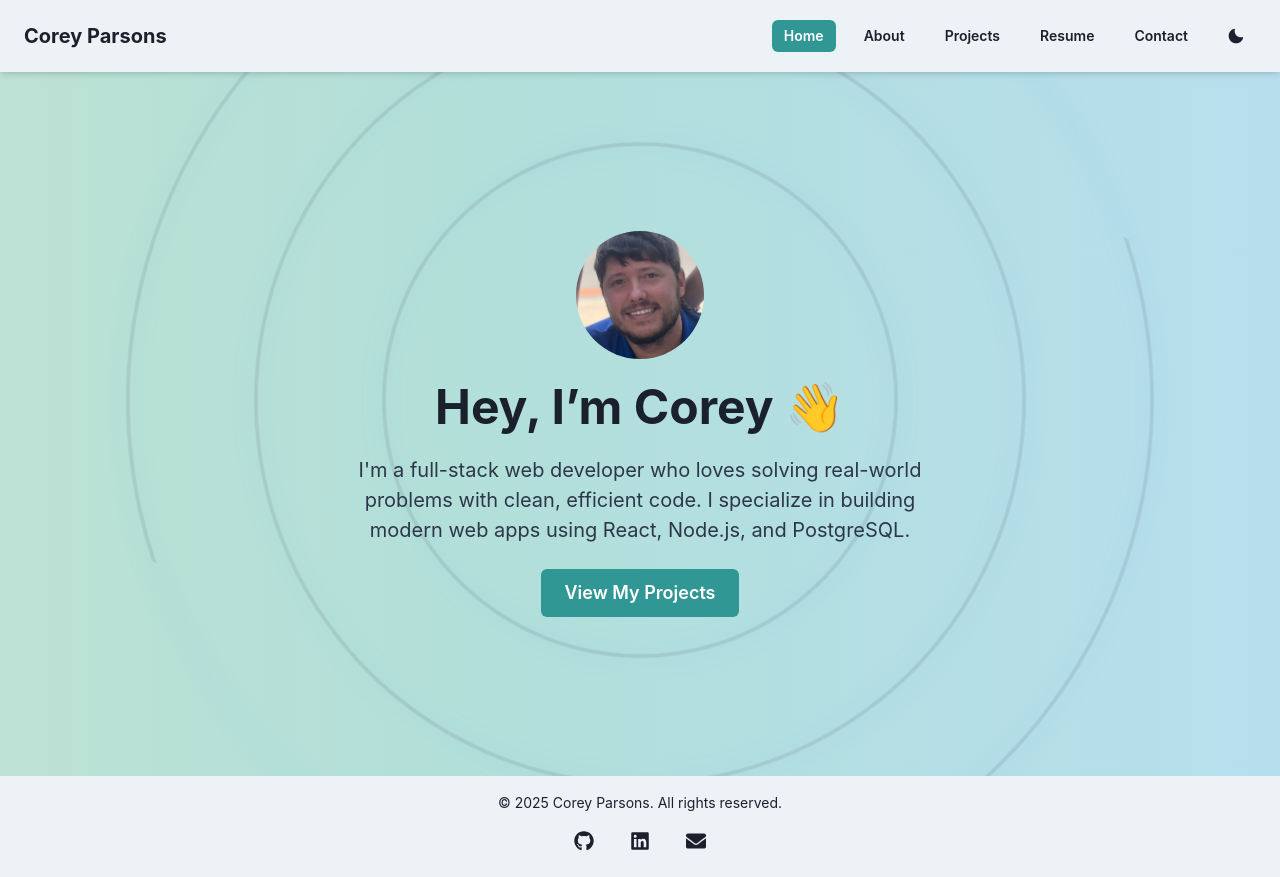
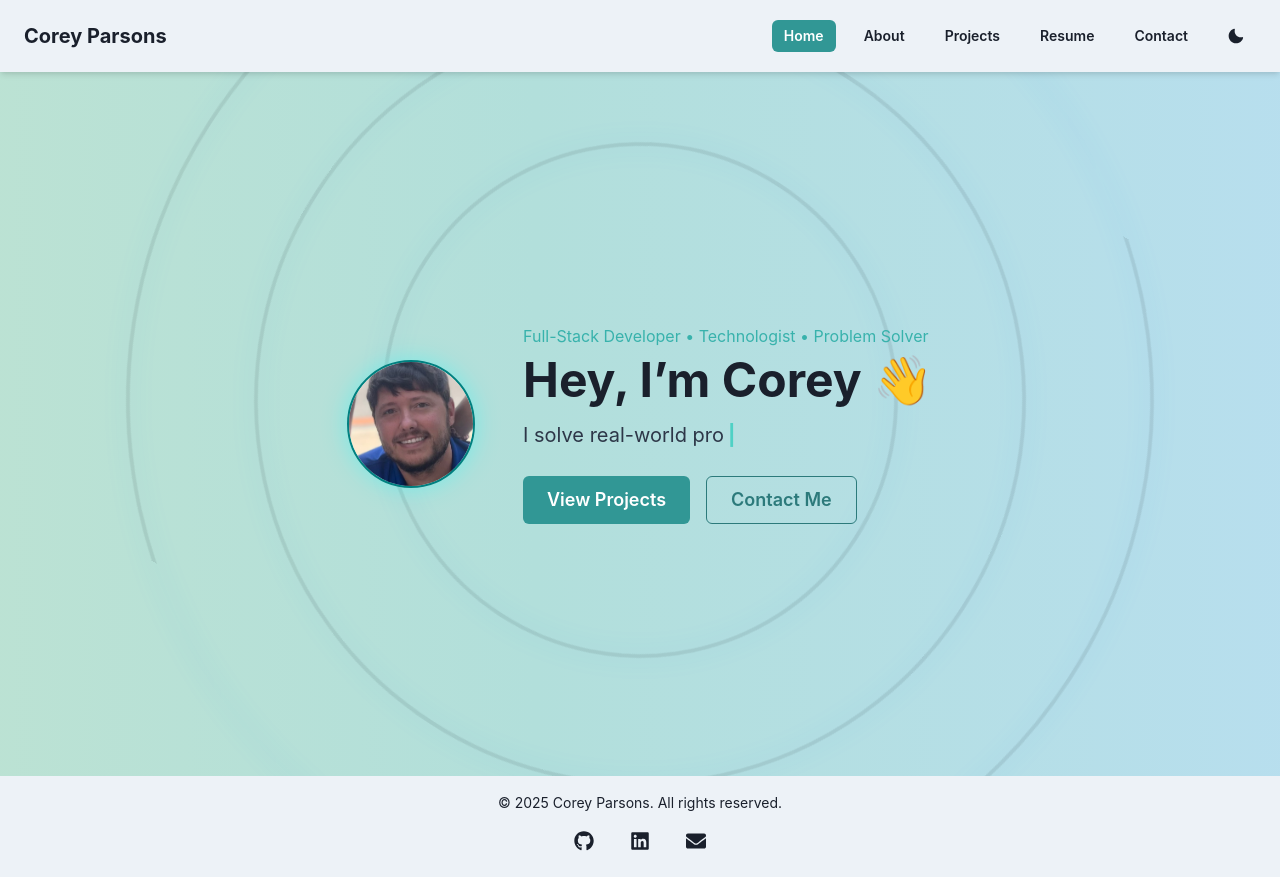
Before and after one commit to cpars/Portfolio, a React (Vite) app: page / in a window 1280 px wide. Built offline with nearby package versions, Linux system fonts and the light colour scheme.

Commit message:
Add new layout to home.tsx with new animation

```diff
--- a/src/pages/Home.tsx
+++ b/src/pages/Home.tsx
@@ -1,51 +1,125 @@
-// src/pages/Home.tsx
 import {
   Box,
   Heading,
   Text,
   Button,
-  VStack,
+  Flex,
+  Avatar,
+  Stack,
   useColorModeValue,
-  Avatar,
 } from "@chakra-ui/react";
 import { Link as RouterLink } from "react-router-dom";
-import PageWrapper from "../components/PageWrapper";
+import { motion } from "framer-motion";
+import { useEffect, useState } from "react";
+
+// Custom animation and layout components
 import AnimatedBackground from "../components/AnimatedBackground";
 import OrbitingLines from "../components/OrbitingLines";
+import PageWrapper from "../components/PageWrapper";
+
+// Typewriter text options
+const phrases = [
+  "I build interactive UIs.",
+  "I solve real-world problems.",
+  "I love futuristic tech.",
+  "I craft sleek, scalable web apps.",
+];
+
+const MotionBox = motion(Box);
 
 const Home = () => {
+  const [index, setIndex] = useState(0);
+  const [displayText, setDisplayText] = useState("");
+
+  // Typing effect logic
+  useEffect(() => {
+    let currentPhrase = phrases[index % phrases.length];
+    let charIndex = 0;
+    let typing = setInterval(() => {
+      setDisplayText(currentPhrase.slice(0, ++charIndex));
+      if (charIndex === currentPhrase.length) {
+        clearInterval(typing);
+        setTimeout(() => setIndex(index + 1), 2000); // delay before switching phrases
+      }
+    }, 75);
+
+    return () => clearInterval(typing);
+  }, [index]);
+
+  const textColor = useColorModeValue("gray.700", "gray.300");
+
   return (
     <PageWrapper>
       <AnimatedBackground />
       <OrbitingLines />
-      <Box
-        minHeight="80vh"
-        display="flex"
-        alignItems="center"
-        justifyContent="center"
-        px={6}
+
+      <Flex
+        minH="80vh"
+        px={8}
+        py={16}
+        direction={{ base: "column", md: "row" }}
+        align="center"
+        justify="center"
+        gap={12}
+        position="relative"
+        zIndex={1}
       >
-        <VStack spacing={6} textAlign="center">
-          <Avatar size="2xl" name="Corey Parsons" src="/images/avatar.jpg" />
-          <Heading as="h1" size="2xl">
+        {/* Avatar with glow */}
+        <MotionBox
+          initial={{ opacity: 0, scale: 0.9 }}
+          animate={{ opacity: 1, scale: 1 }}
+          transition={{ duration: 0.8 }}
+          display="flex"
+          justifyContent="center"
+        >
+          <Avatar
+            size="2xl"
+            name="Corey Parsons"
+            src="/images/avatar.jpg"
+            boxShadow="0 0 25px rgba(0,255,255,0.35)"
+            border="2px solid teal"
+          />
+        </MotionBox>
+
+        {/* Hero text */}
+        <MotionBox
+          initial={{ opacity: 0, y: 30 }}
+          animate={{ opacity: 1, y: 0 }}
+          transition={{ duration: 0.8, delay: 0.2 }}
+          maxW="600px"
+          textAlign={{ base: "center", md: "left" }}
+        >
+          <Text fontSize="md" color="teal.400" mb={2}>
+            Full-Stack Developer • Technologist • Problem Solver
+          </Text>
+
+          <Heading as="h1" size="2xl" mb={4}>
             Hey, I’m Corey 👋
           </Heading>
 
-          <Text
-            fontSize="xl"
-            maxW="600px"
-            color={useColorModeValue("gray.700", "gray.300")}
-          >
-            I'm a full-stack web developer who loves solving real-world problems
-            with clean, efficient code. I specialize in building modern web apps
-            using React, Node.js, and PostgreSQL.
+          <Text fontSize="xl" mb={4} color={textColor} minH="32px">
+            {displayText}
+            <Box as="span" ml={1} color="teal.300" fontWeight="bold">
+              |
+            </Box>
           </Text>
 
-          <Button as={RouterLink} to="/projects" colorScheme="teal" size="lg">
-            View My Projects
-          </Button>
-        </VStack>
-      </Box>
+          <Stack direction={{ base: "column", sm: "row" }} spacing={4} mt={6}>
+            <Button as={RouterLink} to="/projects" colorScheme="teal" size="lg">
+              View Projects
+            </Button>
+            <Button
+              as={RouterLink}
+              to="/contact"
+              variant="outline"
+              colorScheme="teal"
+              size="lg"
+            >
+              Contact Me
+            </Button>
+          </Stack>
+        </MotionBox>
+      </Flex>
     </PageWrapper>
   );
 };
```
